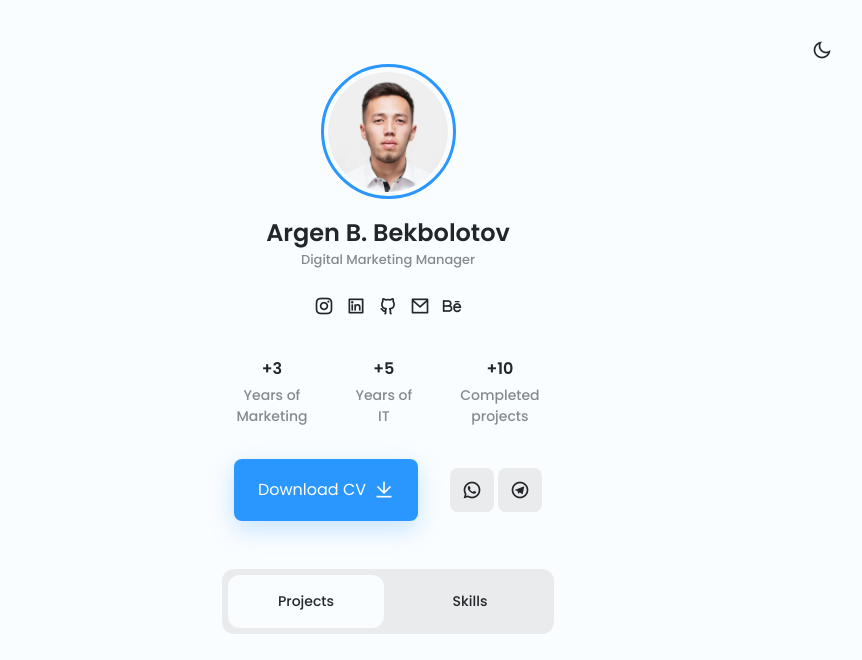
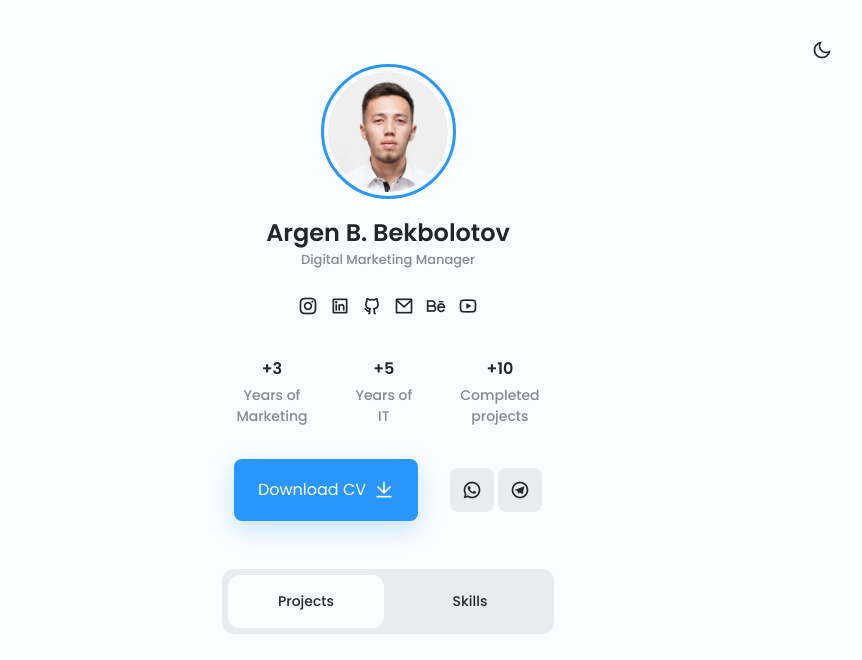
Before and after one commit to bekoff07/bekoff07.github.io, a plain HTML site: page index.html in a window 1280 px wide. Shown: the top 660 px of the page, without its empty margins (252-1114 px from the left). Drawn offline with nearby package versions, Linux system fonts and the light colour scheme.

Commit message:
Update index.html

```diff
--- a/index.html
+++ b/index.html
@@ -35,6 +35,9 @@
                         </a>
                         <a href="https://www.behance.net/bekoff07" target="_blank" class="profile__social-link">
                             <i class="ri-behance-line"></i>
+                        </a>
+                        <a href="https://www.youtube.com/@bekoff2001/" target="_blank" class="profile__social-link">
+                            <i class="ri-youtube-line"></i>
                         </a>
                     </ul>
                 </div>
```
